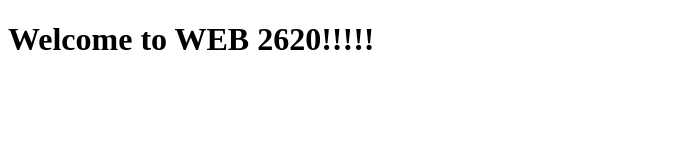
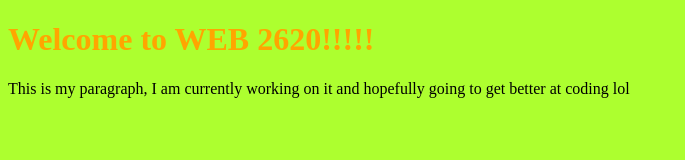
Before and after one commit to AJSpicknall/web2620-testing-environment, a website built with Vite: page src/index.html in a window 1280 px wide. Shown: the whole page, without its empty margins (0-685 px from the left). Built offline with nearby package versions, Linux system fonts and the light colour scheme.

Commit message:
Added Changes

```diff
--- a/src/index.html
+++ b/src/index.html
@@ -11,6 +11,7 @@
 <body>
   <!--  Your HTML goes here-->
   <h1>Welcome to WEB 2620!!!!!</h1>
+  <p>This is my paragraph, I am currently working on it and hopefully going to get better at coding lol</p>
 <script type="module" src="./javascripts/main.js"></script>
 </body>
 </html>
--- a/src/stylesheets/main.scss
+++ b/src/stylesheets/main.scss
@@ -1 +1,8 @@
 // Your styles go here
+body {
+    background: greenyellow;
+}
+
+h1{
+    color: orange;
+}
```
